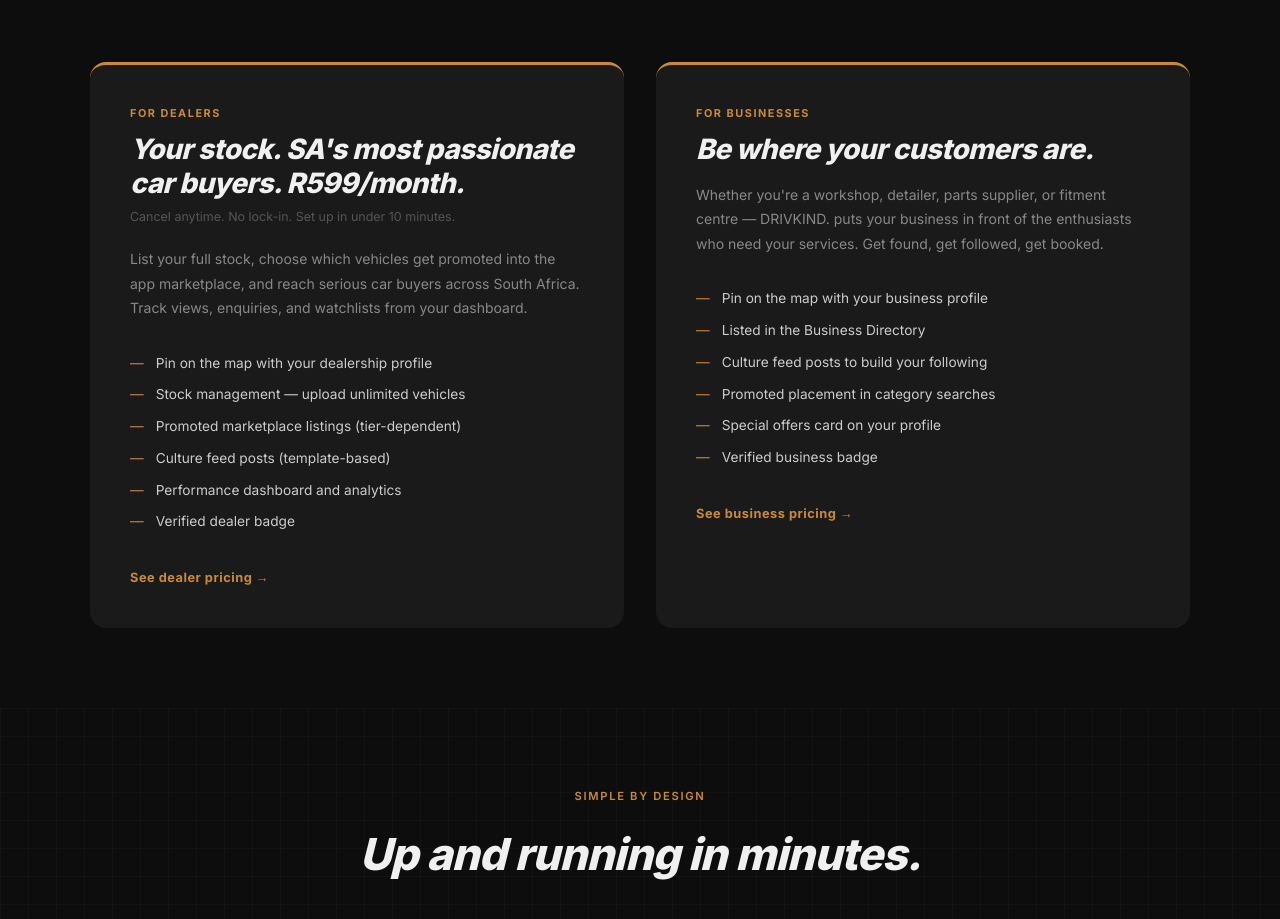
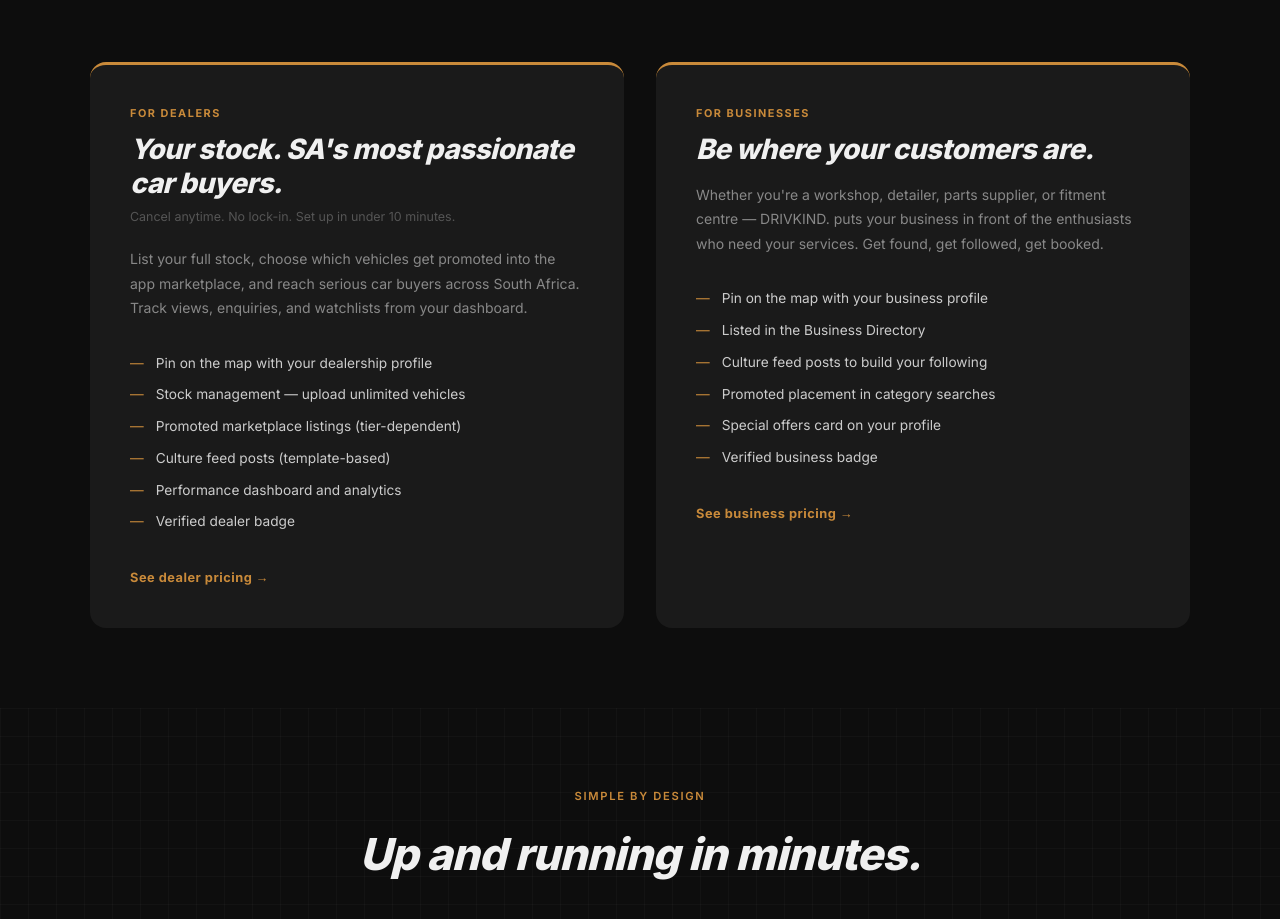
Before and after one commit to RobinK12DK/drivkind-web, a Next.js app: page / in a window 1280 px wide. Shown: the part 1620-2539 px from the top of the page. Built offline with nearby package versions, Linux system fonts and the light colour scheme; no server answers.

Commit message:
fix: remove R599 from dealer section headline

```diff
--- a/app/page.tsx
+++ b/app/page.tsx
@@ -200,7 +200,7 @@
                 For Dealers
               </p>
               <h2 style={{ fontSize: '1.75rem', fontWeight: 800, fontStyle: 'italic', color: '#f0f0f0', marginBottom: '0.5rem', letterSpacing: '-0.02em', lineHeight: 1.2 }}>
-                Your stock. SA&apos;s most passionate car buyers. R599/month.
+                Your stock. SA&apos;s most passionate car buyers.
               </h2>
               <p style={{ fontSize: '0.78rem', color: '#555', marginBottom: '1.25rem' }}>
                 Cancel anytime. No lock-in. Set up in under 10 minutes.
```
